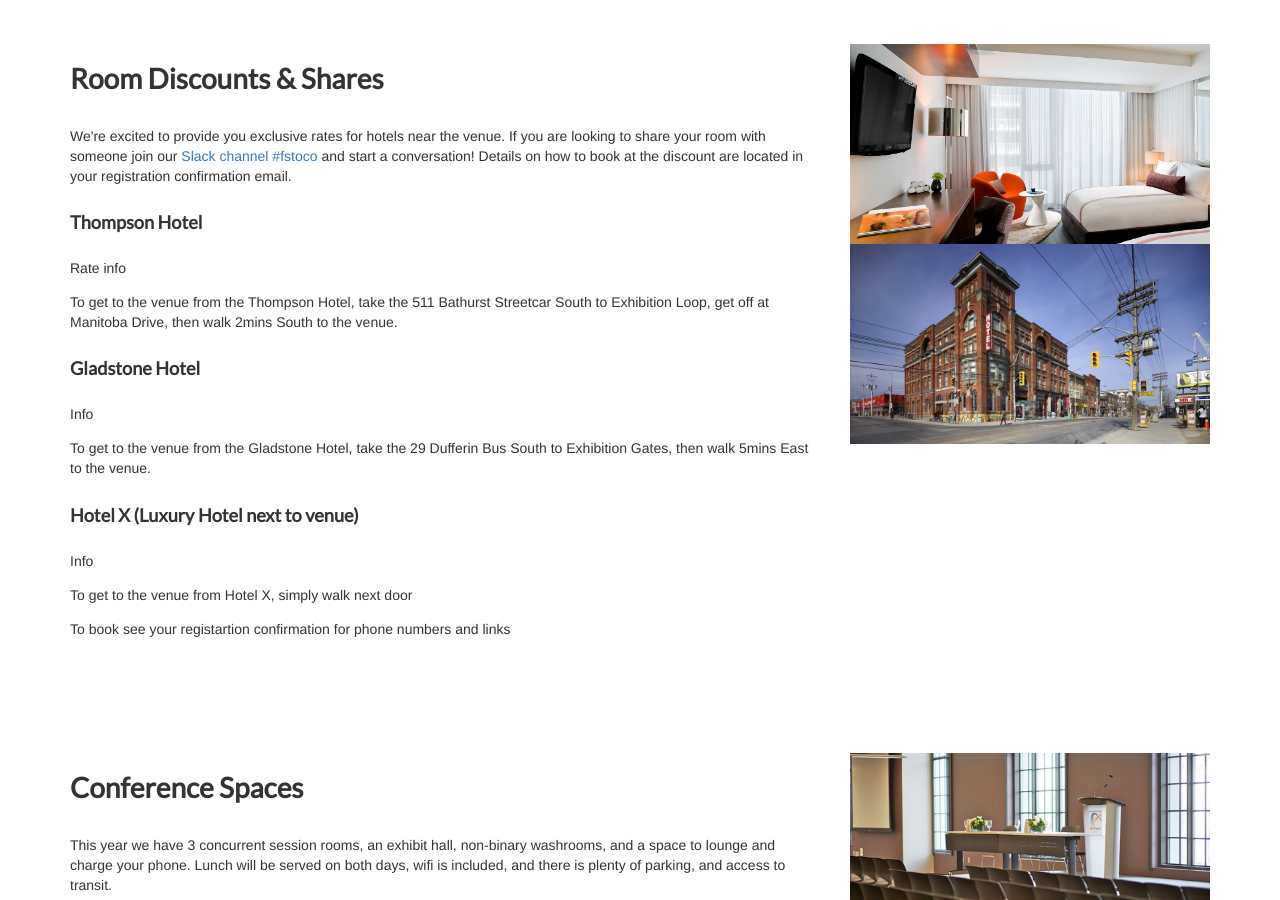
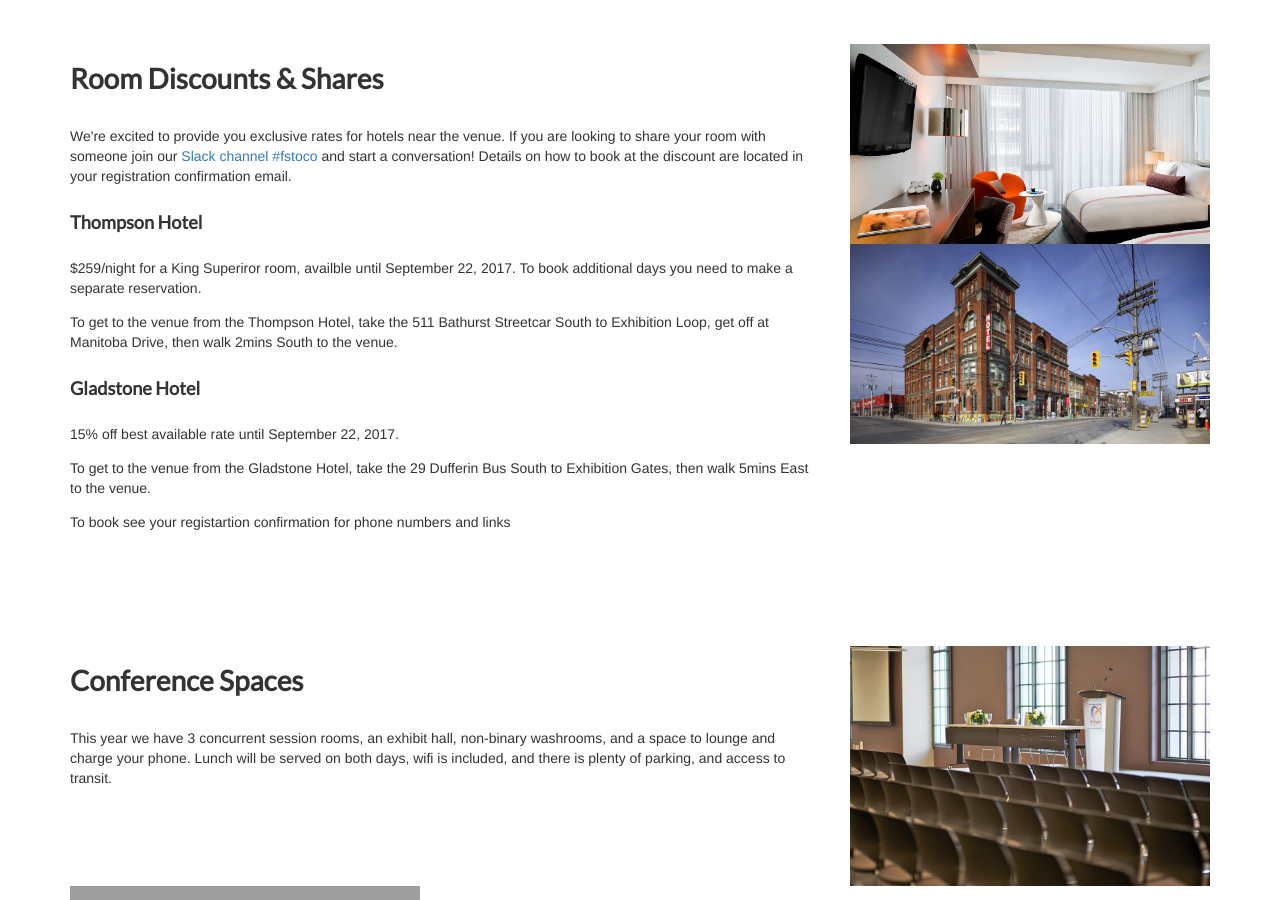
Before and after one commit to fullstackto/fsto2017, a Jekyll site: the page built from venue/index.html, in a window 1280 px wide and 900 px high, scrolled down 1109 px. Built offline with Jekyll 4.4.1, drawn with Linux system fonts in a browser that asks for light colours; grey boxes are pictures that could not be loaded.

```diff
--- a/venue/index.html
+++ b/venue/index.html
@@ -26,14 +26,11 @@ title: The Venue, Host Hotel, and Travel Deals!
         <h2>Room Discounts &amp; Shares</h2>
         <p>We're excited to provide you exclusive rates for hotels near the venue. If you are looking to share your room with someone join our <a href="http://techmasters.chat" target="_blank">Slack channel #fstoco</a> and start a conversation! Details on how to book at the discount are located in your registration confirmation email.</p>
         <h3>Thompson Hotel</h3>
-        <p>Rate info</p>
+        <p>$259/night for a King Superiror room, availble until September 22, 2017. To book additional days you need to make a separate reservation.</p>
         <p>To get to the venue from the Thompson Hotel, take the 511 Bathurst Streetcar South to Exhibition Loop, get off at Manitoba Drive, then walk 2mins South to the venue.</p>
         <h3>Gladstone Hotel</h3>
-				<p>Info</p>
+				<p>15% off best available rate until September 22, 2017.</p>
         <p>To get to the venue from the Gladstone Hotel, take the 29 Dufferin Bus South to Exhibition Gates, then walk 5mins East to the venue.</p>
-        <h3>Hotel X (Luxury Hotel next to venue)</h3>
-				<p>Info</p>
-        <p>To get to the venue from Hotel X, simply walk next door</p>
 				<p>To book see your registartion confirmation for phone numbers and links</p>
       </div>
       <div class="col-sm-12 col-md-4">
```
Also changed, not shown: _includes/footer.html (+10 -0 lines).
